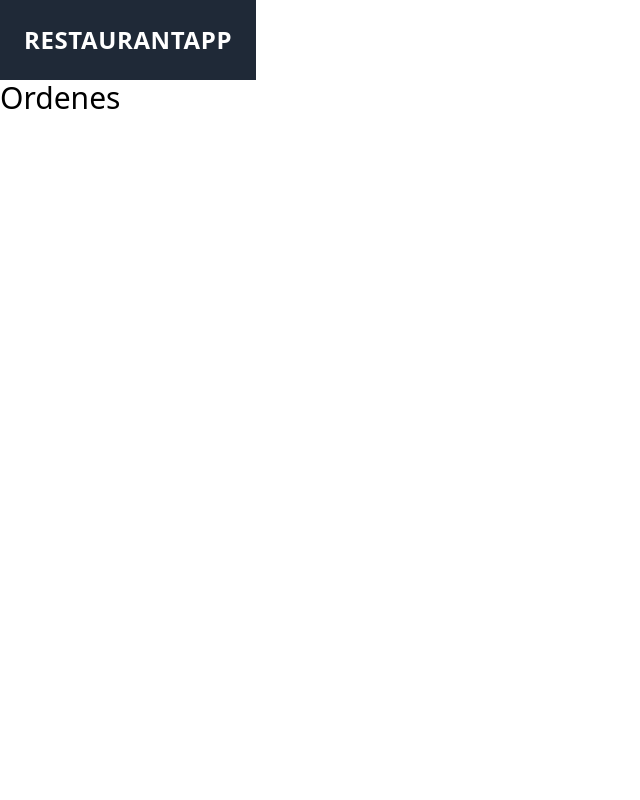
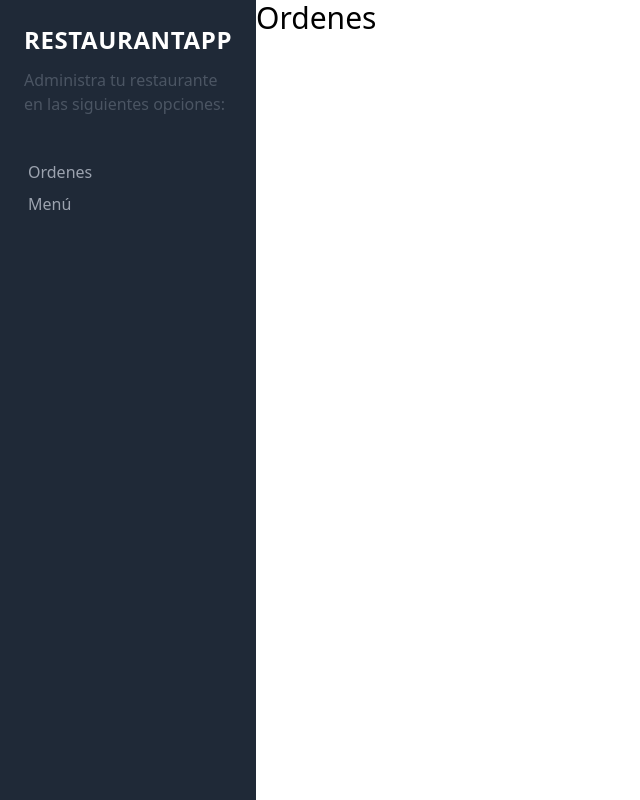
Before and after one commit to freilinjb/restaurantecliente, a React (Create React App) app: page / in a window 1280 px wide. Shown: the whole page, without its empty margins (0-640 px from the left). Built offline with nearby package versions, Linux system fonts and the light colour scheme.

Commit message:
Finalizando el Sidebar y Routing

```diff
--- a/src/App.js
+++ b/src/App.js
@@ -8,14 +8,17 @@
 
 function App() {
   return (
-    <div>
-      <Sidebar/>
+    <div className="md:flex min-h-screen">
+    {/* min-h-screen toma todo el ancho de la pantalla*/}
+      <Sidebar />
 
-      <Routes>
-        <Route path="/" element={<Ordenes />} />
-        <Route path="/Menu" element={<Menu />} />
-        <Route path="/NuevoPlatillo" element={<NuevoPlatillo />} />
-      </Routes>
+      <div className="md:w-4/5 xl:w-4/5">
+        <Routes>
+          <Route path="/" element={<Ordenes />} />
+          <Route path="/Menu" element={<Menu />} />
+          <Route path="/NuevoPlatillo" element={<NuevoPlatillo />} />
+        </Routes>
+      </div>
     </div>
   );
 }
--- a/src/components/ui/Sidebar.jsx
+++ b/src/components/ui/Sidebar.jsx
@@ -1,10 +1,19 @@
 import React from 'react';
+import {NavLink} from 'react-router-dom'
+
 
 const Sidebar = () => {
     return (
         <div className="md:w-2/5 xl:w-1/5 bg-gray-800">
             <div className="p-6">
                 <p className="uppercase text-white text-2xl tracking-wide text-center font-bold">RestaurantApp</p>
+
+                <p className="mt-3 text-gray-600">Administra tu restaurante en las siguientes opciones:</p>
+                <nav className="mt-10">
+                    {/* <Link to="/">Ordenes</Link> */}
+                    <NavLink className="p-1 text-gray-400 block hover:bg-yellow-500 hover:text-gray-900" activeClassName="text-yellow-500" exact to="/">Ordenes</NavLink>
+                    <NavLink className="p-1 text-gray-400 block hover:bg-yellow-500 hover:text-gray-900" activeClassName="text-yellow-500" exact to="/Menu">Menú</NavLink>
+                </nav>
             </div>
         </div>
      );
```
Also changed, not shown: 1 other file (tests, documents, lock files or other folders).
